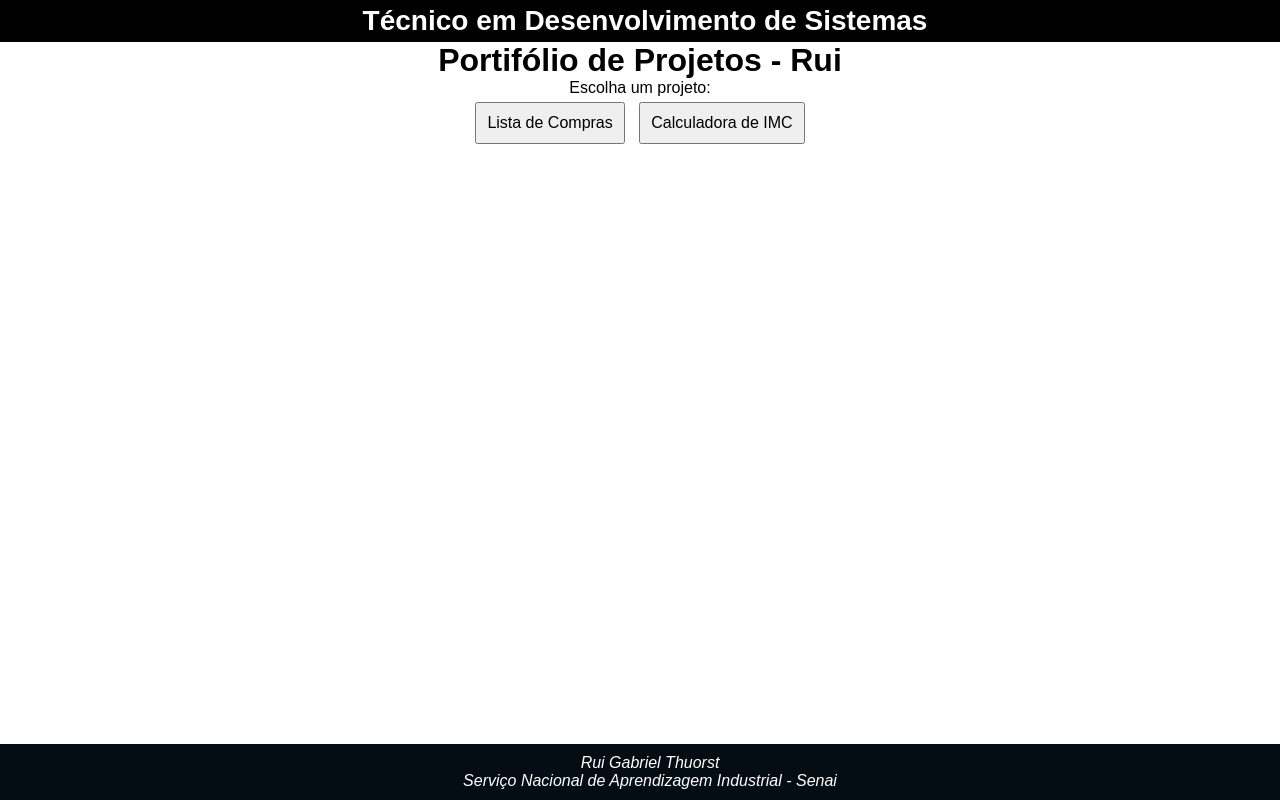
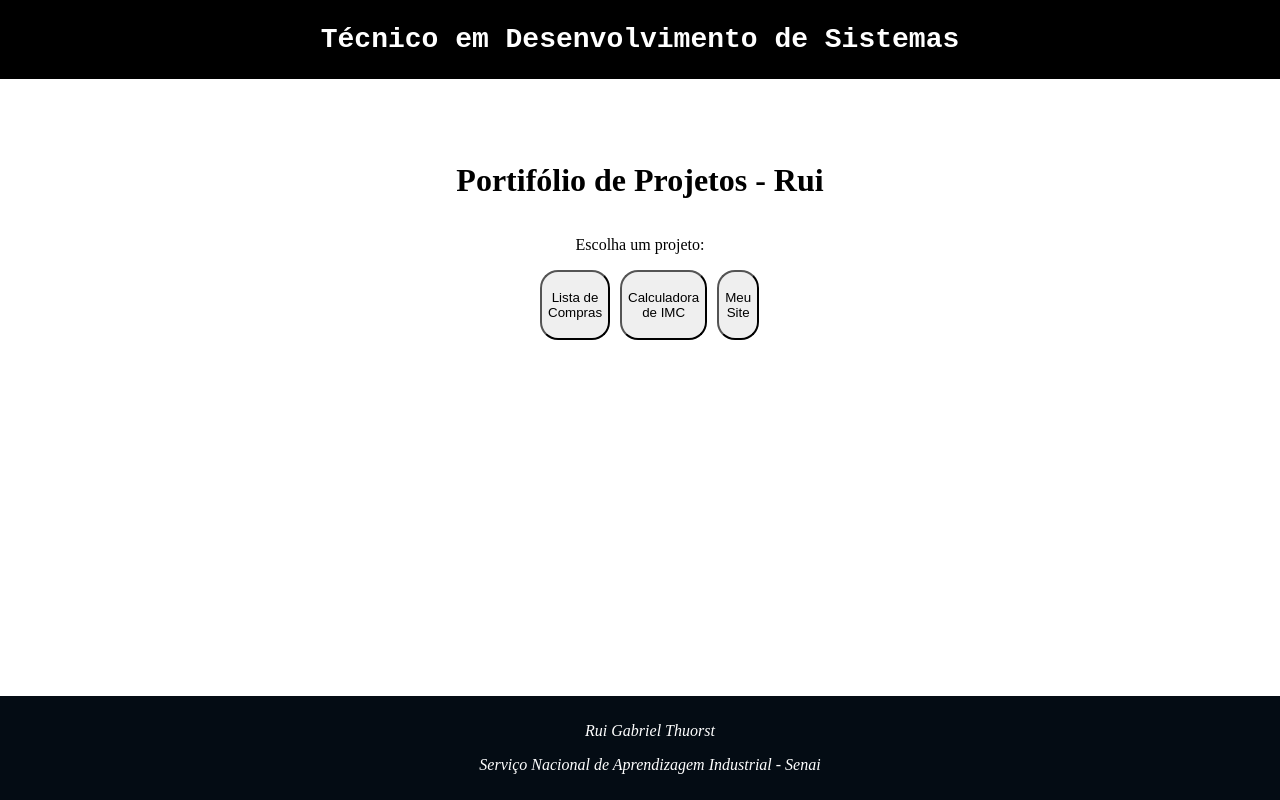
Before and after one commit to ruigab/-codespaces-blank, a plain HTML site: page index.html in a window 1280 px wide. Drawn offline with Linux system fonts and the light colour scheme.

Commit message:
Adicionando meu Site

```diff
--- a/css/lista-compras.css
+++ b/css/lista-compras.css
@@ -1,40 +1,74 @@
+/* Resetando algumas propriedades padrão */
 * {
     margin: 0;
     padding: 0;
+    box-sizing: border-box;
 }
 
-body{
+/* Corpo da página */
+body {
     font-family: Arial, sans-serif;
+    background-color: #f4f4f9;
+    color: #333;
+    padding: 20px;
+}
+
+/* Estilo do título */
+h1 {
+    font-size: 2.5rem;
+    color: #2d2d2d;
     text-align: center;
-    background-color:white;
+    margin-bottom: 20px;
 }
+
+/* Estilo dos botões */
 button {
+    background-color: #0c0e0c;
+    color: white;
+    font-size: 1rem;
+    padding: 10px 20px;
+    margin: 10px;
+    border: none;
+    border-radius: 5px;
+    cursor: grab;
+    transition: background-color 0.3s ease;
+
+}
+
+button:hover {
+    background-color: #147ebb;
+}
+
+button:focus {
+    outline: none;
+}
+
+/* Estilo da lista */
+ul {
+    list-style-type: none;
+    margin-top: 20px;
+    padding: 0;
+    display: flex;
+}
+
+/* Estilo dos itens da lista */
+ul li {
+    background-color: #ffffff;
+    margin: 5px 0;
     padding: 10px;
-    font-size: 16px;
-    margin: 5px;
+    border-radius: 5px;
+    box-shadow: 0 2px 5px rgba(0, 0, 0, 0.1);
 }
-input{
-    padding: 5px;
-    max-width: 5px;
+
+/* Link de volta */
+a {
+    display: inline-block;
+    margin-top: 20px;
+    font-size: 1rem;
+    text-decoration: none;
+    color: #0044ff;
 }
-footer {
-    background-color: #040c14;
-    color: white;
-    text-align: center;
-    font-style: italic;
-    width: 100%;
-    position: fixed;
-    bottom: 0;
-    padding: 10px;
-    left: 0;
-  }
-  header {
-    background-color: black;
-    color: white;
-    font-size: 14px;
-    padding: 5px;
-    text-align: center;
-    position: sticky;
-    top: 0;
-    width: 100vw;
-  }
+
+a:hover {
+    text-decoration: underline;
+}
--- /dev/null
+++ b/css/meuSite.css
@@ -0,0 +1,63 @@
+        body {
+            font-family: Arial, sans-serif;
+            margin: 0;
+            padding: 0;
+            background-color: #f4f4f9;
+        }
+
+
+        header {
+            background-color: #4CAF50;
+            color: white;
+            text-align: center;
+            padding: 20px;
+        }
+
+
+        main {
+            padding: 20px;
+            text-align: center;
+        }
+
+
+        .container {
+            max-width: 800px;
+            margin: 0 auto;
+            background-color: white;
+            padding: 20px;
+            border-radius: 8px;
+            box-shadow: 0 4px 8px rgba(0, 0, 0, 0.1);
+        }
+
+
+        footer {
+            background-color: #ffffff;
+            color:black;
+            text-align: center;
+            padding: 10px;
+            position: fixed;
+            width: 100%;
+            bottom: 0;
+        }
+
+
+        h1 {
+            color:#ffffff;
+        }
+
+
+        p {
+            font-size: 1.1em;
+            color: #555;
+        }
+
+
+        a {
+            color: #4CAF50;
+            text-decoration: none;
+        }
+
+
+        a:hover {
+            text-decoration: underline;
+        }
--- a/css/style.css
+++ b/css/style.css
@@ -1,23 +1,30 @@
-* {
+body {
   margin: 0;
   padding: 0;
+  background-color: white;
+  display: flex;
+  justify-content: center;
+  align-items: center;
+  height:300px;
+  padding-top: 100px;
+  flex-direction: column;
 }
 
-body{
-    font-family: Arial, sans-serif;
+header {
+  background-color: black;
+  color: white;
+  font-size: 14px;
+  padding: 5px;
   text-align: center;
-    background-color:white;
+  position: fixed;
+  top: 0;
+  width: 100%;
+}
 
+header h1 {
+  font-family: 'Courier New', Courier, monospace;
 }
-button {
-    padding: 10px;
-    font-size: 16px;
-    margin: 5px;
-}
-input{
-    padding: 5px;
-    max-width: 5px;
-}
+
 footer {
   background-color: #040c14;
   color: white;
@@ -29,13 +36,17 @@ footer {
   padding: 10px;
   left: 0;
 }
-  header {
-    background-color: black;
-    color: white;
-    font-size: 14px;
-    padding: 5px;
-    text-align: center;
-    position: sticky;
-    top: 0;
-    width: 100vw;
+button {
+    color: rgb(0, 0, 0);
+     border-radius: 18px;
+    cursor: grab;
+
   }
+  .botoes{
+    display: flex;
+    gap: 10px;
+    margin-bottom: 20px;
+    justify-self: center;
+    width: 200px;
+    height: 70px;
+  }
--- a/index.html
+++ b/index.html
@@ -10,8 +10,11 @@
     </header>
     <h1>Portifólio de Projetos - Rui</h1>
     <p>Escolha um projeto:</p>
+    <div class="botoes">
     <button ondblclick="location.href='lista-compras.html'"> Lista de Compras</button>
 <button onclick="location.href='IMC.html'"> Calculadora de IMC</button>
+<button onclick="location.href='meuSite.html'">Meu Site</button>
+</div>
 <footer>
         <p>Rui Gabriel Thuorst</p>
         <p>Serviço Nacional de Aprendizagem Industrial - Senai</p>
```
Also changed, not shown: IMC.html (+2 -1 lines), lista-compras.html (+1 -1 lines), meuSite.html (added, +48 -0 lines). Lines whose indentation alone changed are shown as unchanged.
